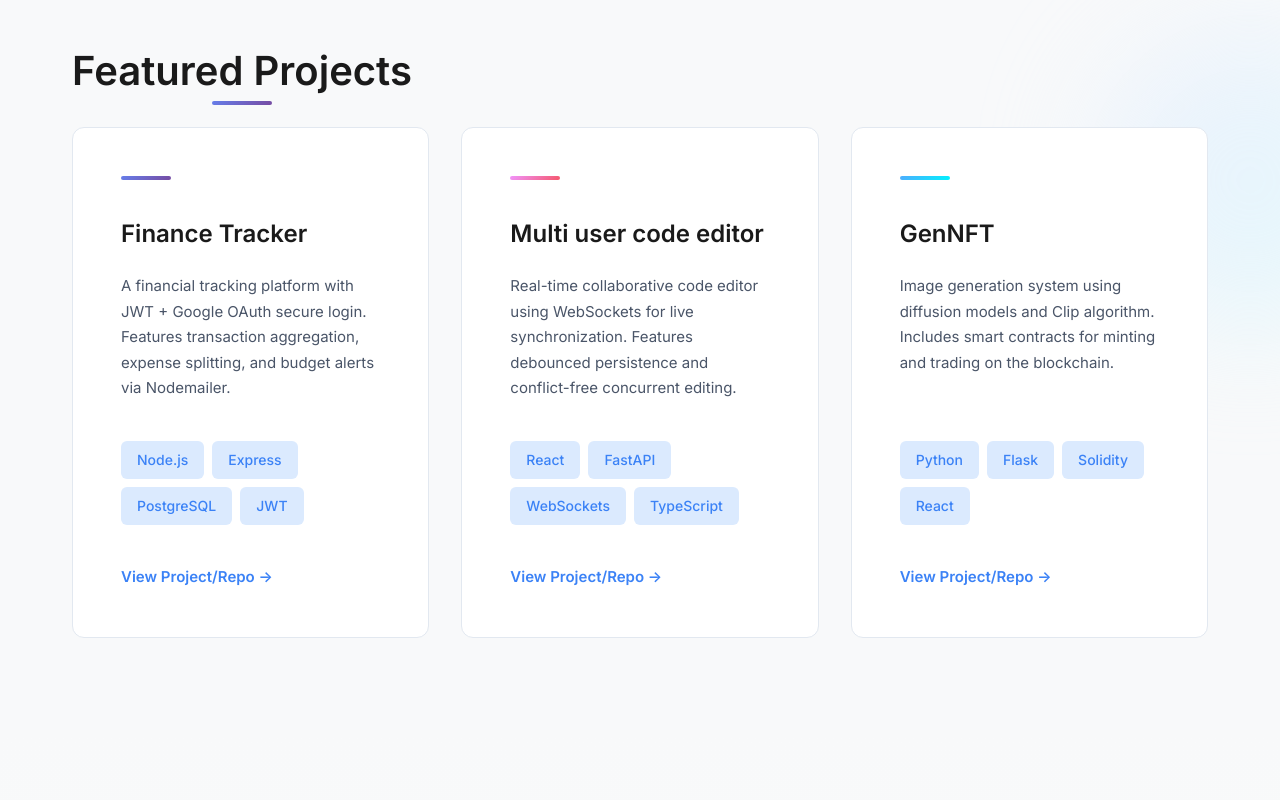
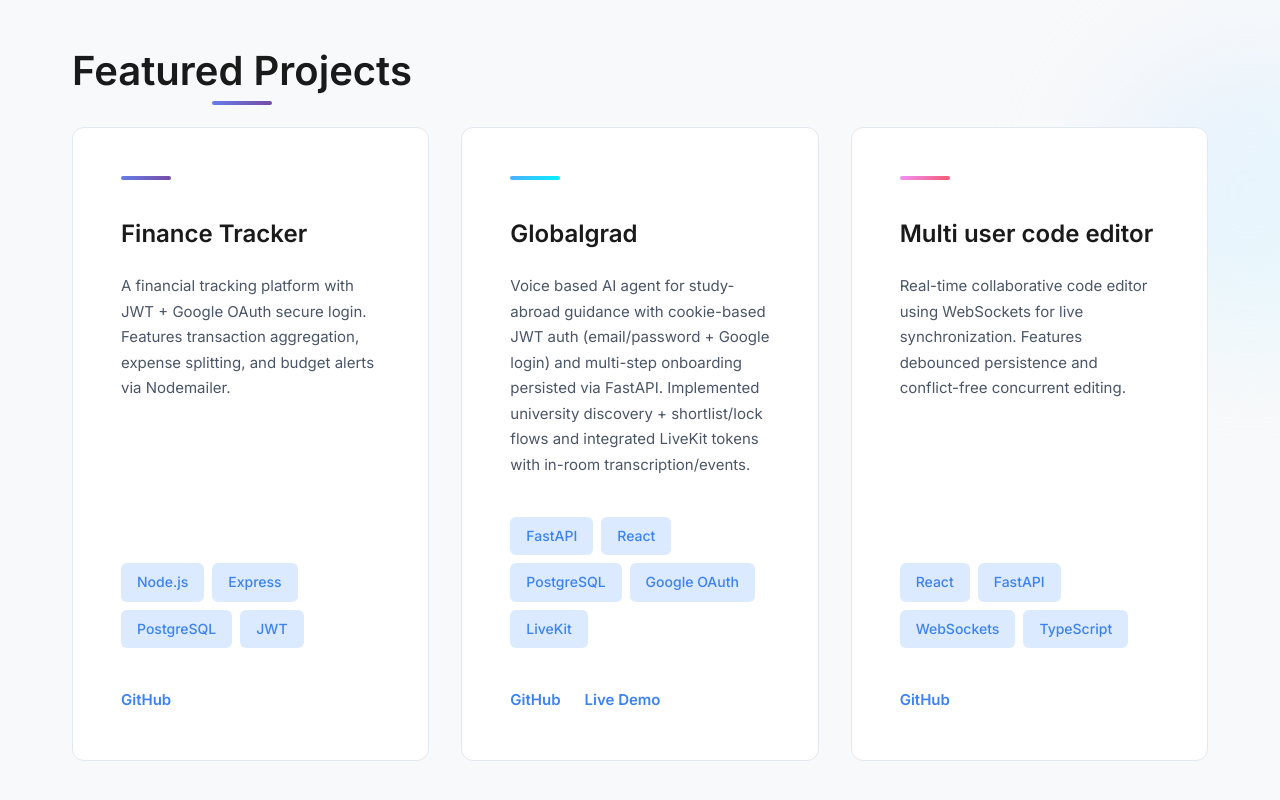
Before and after one commit to Chetanvaidada/Portfolio, a React (Vite) app: page / in a window 1280 px wide. Shown: the part 3700-4500 px from the top of the page. Built offline with nearby package versions, Linux system fonts and the light colour scheme.

Commit message:
mod:added new project

```diff
--- a/src/components/Projects.css
+++ b/src/components/Projects.css
@@ -36,6 +36,13 @@
     margin-top: var(--spacing-sm);
 }
 
+.project-links {
+    display: flex;
+    flex-wrap: wrap;
+    gap: var(--spacing-md);
+    margin-top: var(--spacing-sm);
+}
+
 .project-link {
     display: inline-flex;
     align-items: center;
@@ -43,7 +50,6 @@
     font-size: var(--font-size-sm);
     font-weight: 600;
     color: var(--color-accent);
-    margin-top: var(--spacing-sm);
     transition: all var(--transition-fast);
 }
 
--- a/src/components/Projects.jsx
+++ b/src/components/Projects.jsx
@@ -16,20 +16,21 @@ function Projects() {
         },
         {
             id: 2,
+            title: 'Globalgrad',
+            description: 'Voice based AI agent for study-abroad guidance with cookie-based JWT auth (email/password + Google login) and multi-step onboarding persisted via FastAPI. Implemented university discovery + shortlist/lock flows and integrated LiveKit tokens with in-room transcription/events.',
+            tags: ['FastAPI', 'React', 'PostgreSQL', 'Google OAuth', 'LiveKit'],
+            link: 'https://github.com/Chetanvaidada/Globalgrad',
+            demo: 'https://globalgrad.vercel.app',
+            gradient: 'linear-gradient(135deg, #4FACFE 0%, #00F2FE 100%)'
+        },
+        {
+            id: 3,
             title: 'Multi user code editor',
             description: 'Real-time collaborative code editor using WebSockets for live synchronization. Features debounced persistence and conflict-free concurrent editing.',
             tags: ['React', 'FastAPI', 'WebSockets', 'TypeScript'],
             link: 'https://github.com/Chetanvaidada/multi-user-code-editor', // Add your GitHub link here
             gradient: 'linear-gradient(135deg, #F093FB 0%, #F5576C 100%)'
         },
-        {
-            id: 3,
-            title: 'GenNFT',
-            description: 'Image generation system using diffusion models and Clip algorithm. Includes smart contracts for minting and trading on the blockchain.',
-            tags: ['Python', 'Flask', 'Solidity', 'React'],
-            link: 'https://github.com/Chetanvaidada/GeNFT-new', // Add your GitHub link here
-            gradient: 'linear-gradient(135deg, #4FACFE 0%, #00F2FE 100%)'
-        }
     ];
 
     return (
@@ -53,9 +54,16 @@ function Projects() {
                                     <span key={tagIndex} className="badge">{tag}</span>
                                 ))}
                             </div>
-                            <a href={project.link} className="project-link">
-                                View Project/Repo →
-                            </a>
+                            <div className="project-links">
+                                <a href={project.link} className="project-link" target="_blank" rel="noreferrer">
+                                    GitHub
+                                </a>
+                                {project.demo && (
+                                    <a href={project.demo} className="project-link" target="_blank" rel="noreferrer">
+                                        Live Demo
+                                    </a>
+                                )}
+                            </div>
                         </div>
                     ))}
                 </div>
```
